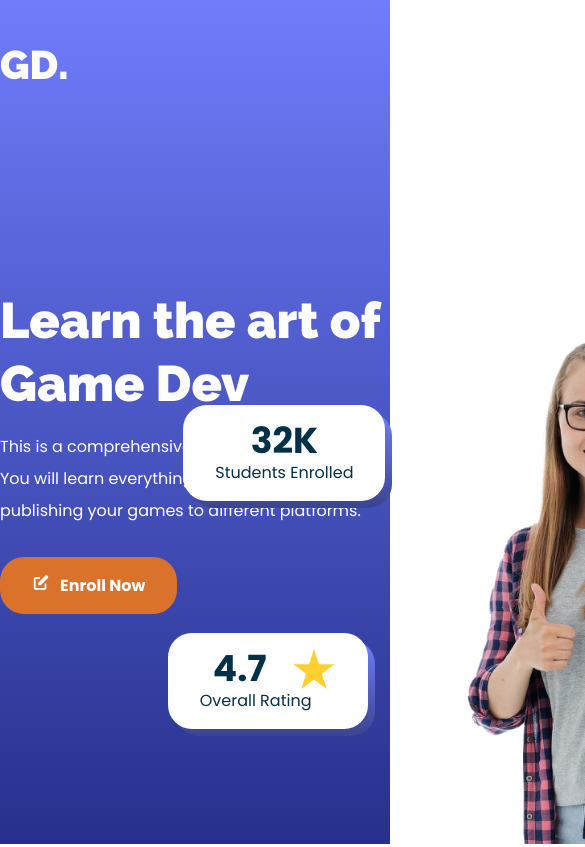
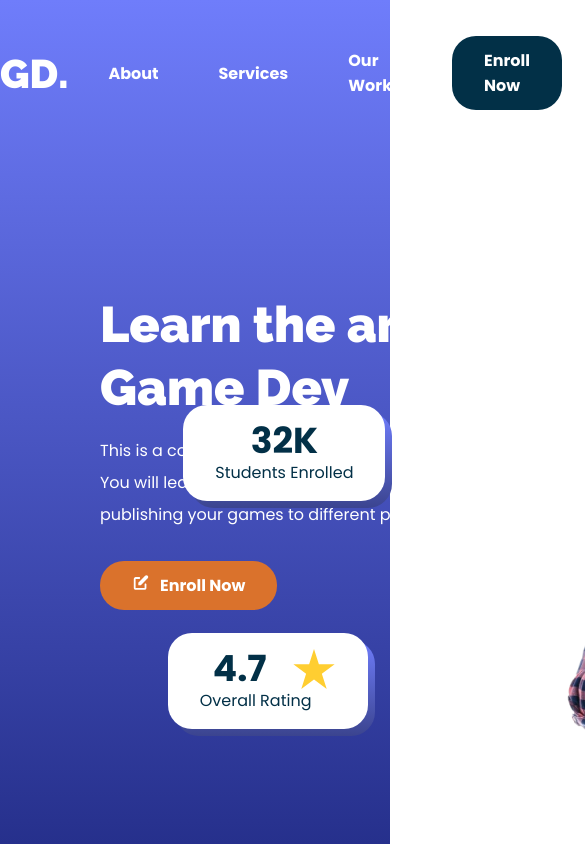
Before and after one commit to mikethemerchant/gameDevFigmaToCode, a plain HTML site: page index.html in a window 390 px wide. Shown: the top 847 px of the page, 585 px wide, since content can reach past the window. Drawn offline with Linux system fonts and the light colour scheme.

Commit message:
only have a minute

```diff
--- a/style.css
+++ b/style.css
@@ -518,3 +518,19 @@ footer form .submit-btn {
 footer .copyright {
     margin-top: 36px;
 }
+
+@media (max-width: 1110px) {
+    .btn {
+        padding: 12px 32px;
+    }
+
+    .wrapper {
+        padding: 0 100px;
+    }
+
+    nav {
+        width: 100%;
+        left: 0;
+        right: 0;
+    }
+}
```
